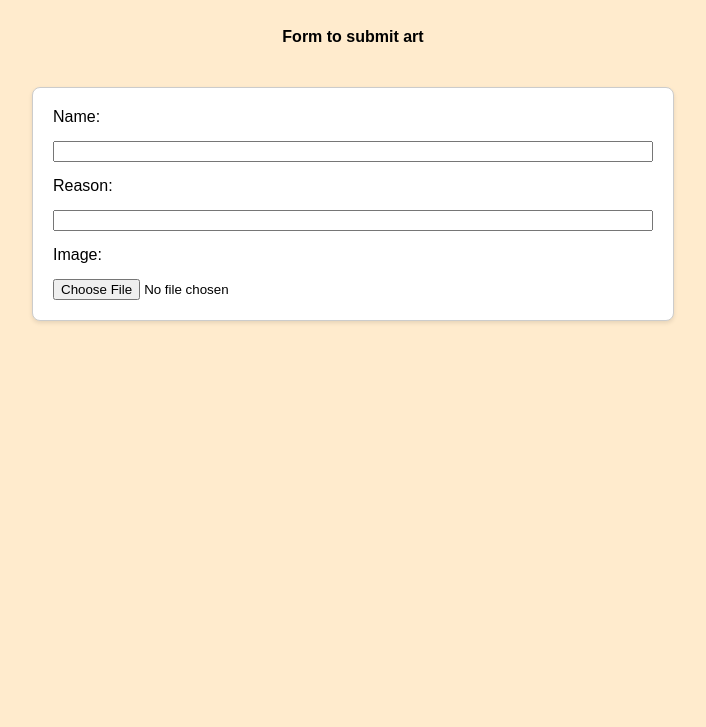
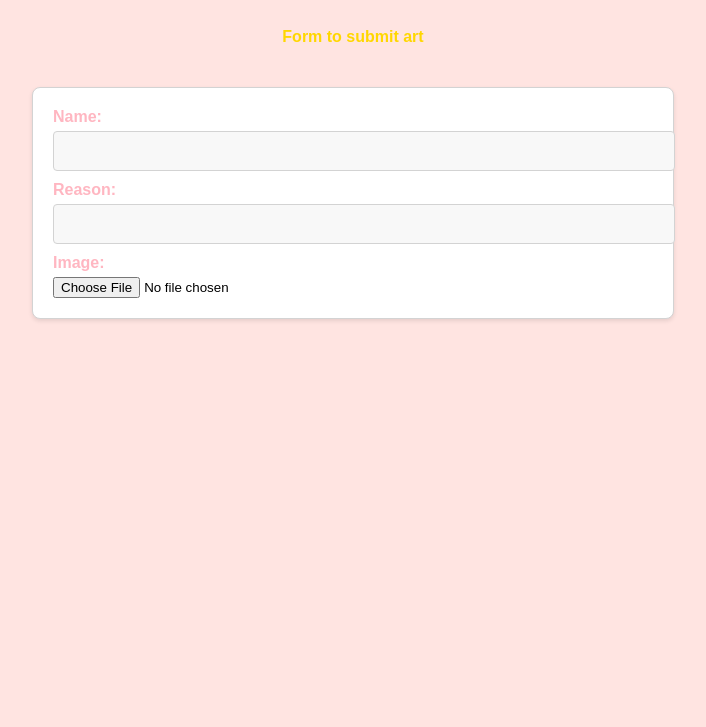
Before and after one commit to DanielEverett1/MJSite, a plain HTML site: page art/submissions.html in a window 1280 px wide. Shown: the part 73-800 px from the top of the page, without its empty margins (287-993 px from the left). Drawn offline with Linux system fonts and the light colour scheme.

Commit message:
Updated Site Colors

```diff
--- a/art/submissions.css
+++ b/art/submissions.css
@@ -2,7 +2,7 @@ body {
     display: flex;
     flex-direction: column;
     align-items: center;
-    background-color: blanchedalmond;
+    background-color: #ffe4e1;
     margin: 0;
     padding: 0;
     font-family: Arial, sans-serif;
@@ -15,7 +15,7 @@ form {
     max-width: 600px;
     margin: 20px 0;
     padding: 20px;
-    border: 1px solid #ccc;
+    border: 1px solid #d3d3d3;
     border-radius: 8px;
     background-color: #fff;
     box-shadow: 0 2px 4px rgba(0, 0, 0, 0.1);
@@ -28,3 +28,46 @@ form>* {
 form>*:last-child {
     margin-bottom: 0;
 }
+
+input[type="text"],
+input[type="email"],
+input[type="password"],
+textarea {
+    width: 100%;
+    padding: 10px;
+    margin-bottom: 10px;
+    border: 1px solid #d3d3d3;
+    border-radius: 4px;
+    background-color: #f8f8f8;
+    font-size: 16px;
+}
+
+input[type="submit"] {
+    padding: 10px 20px;
+    border: none;
+    border-radius: 4px;
+    background-color: #add8e6;
+    color: #fff;
+    font-size: 16px;
+    cursor: pointer;
+}
+
+input[type="submit"]:hover {
+    background-color: #87ceeb;
+}
+
+label {
+    color: #ffb6c1;
+    font-weight: bold;
+    margin-bottom: 5px;
+    display: block;
+}
+
+h1,
+h2,
+h3,
+h4,
+h5,
+h6 {
+    color: #ffd700;
+}
```
